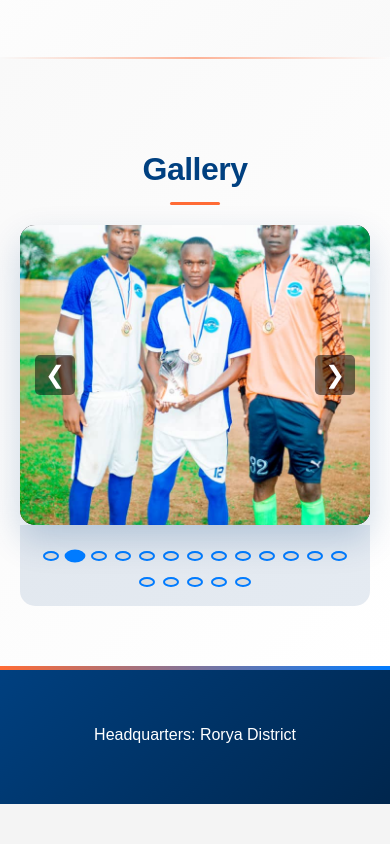
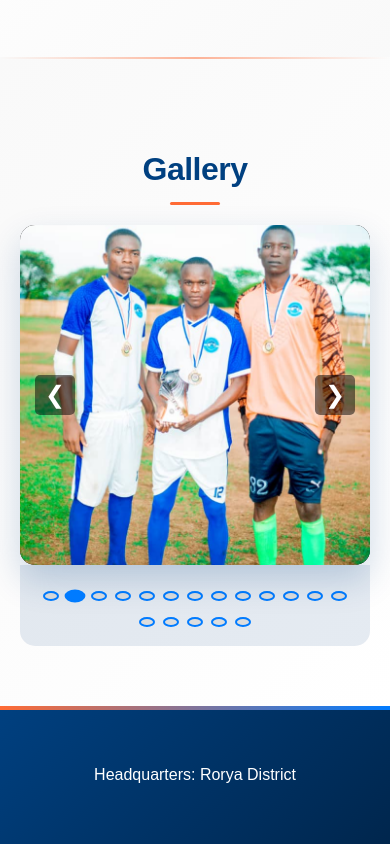
Before and after one commit to William777-design/Rorya-United, a plain HTML site: page index.html in a window 390 px wide. Shown: the part 4464-5308 px from the top of the page. Before the commit the page ends 5268 px from the top, so only its background shows below. Drawn offline with Linux system fonts and the light colour scheme.

Commit message:
carousel fix

```diff
--- a/styles.css
+++ b/styles.css
@@ -745,7 +745,8 @@ footer::before {
 .carousel-inner {
     position: relative;
     width: 100%;
-    height: 500px;
+    aspect-ratio: 16 / 9;
+    min-height: 420px;
     overflow: hidden;
 }
 
@@ -877,7 +878,8 @@ footer::before {
 
     /* Carousel Mobile */
     .carousel-inner {
-        height: 300px;
+        aspect-ratio: 16 / 9;
+        min-height: 340px;
     }
 
     .carousel-prev,
```
